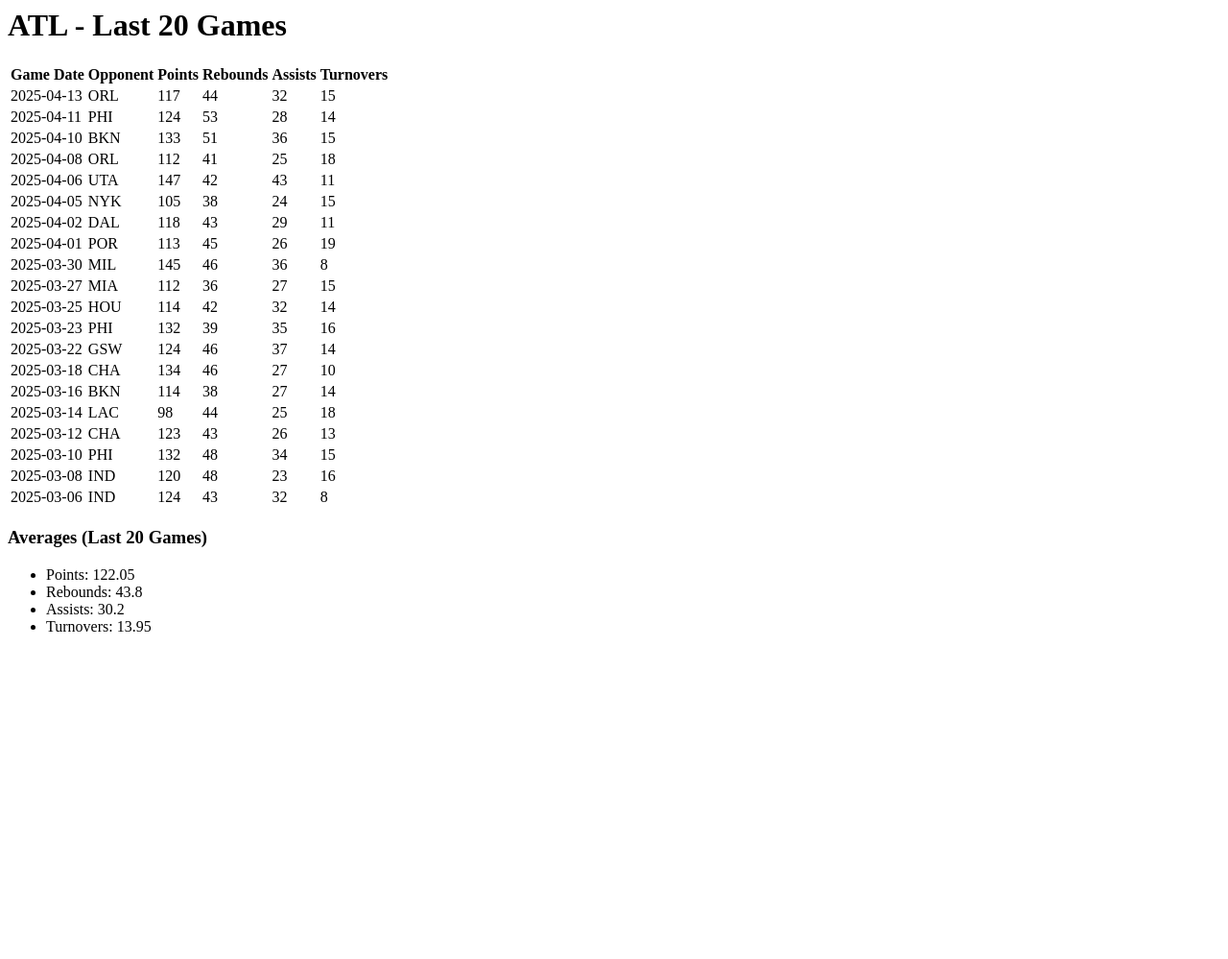
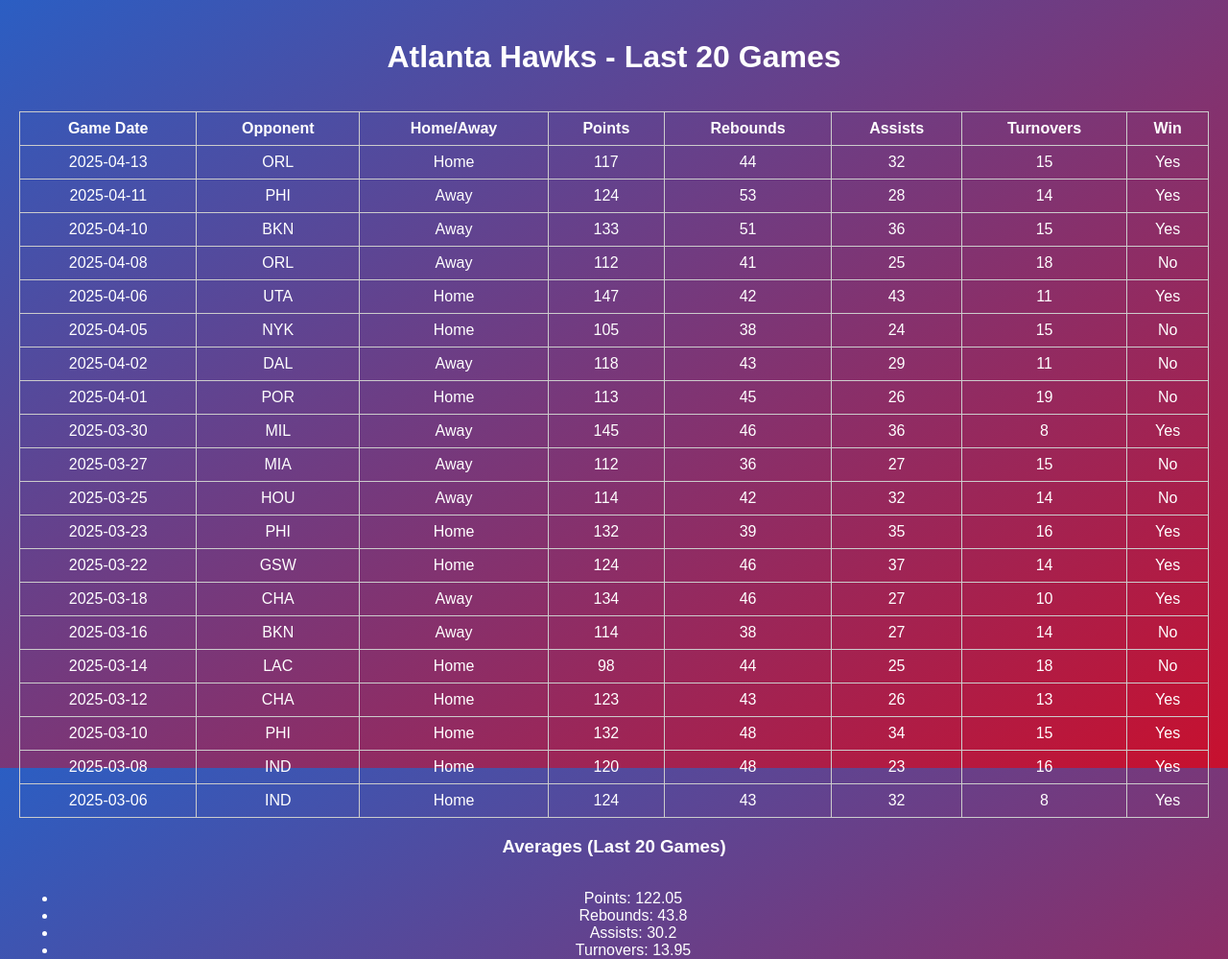
Before and after one commit to wespitia05/NBA_Predictor_Project, a Flask app: page /team/ATL in a window 1280 px wide. Shown: the whole page at 96% size. Before the commit the page ends 658 px from the top, so only its background shows below. Run offline with Flask 3, Linux system fonts and the light colour scheme.

Commit message:
cleaned up the table when displaying stats of selected team

```diff
--- a/app.py
+++ b/app.py
@@ -5,8 +5,6 @@ import os
 # creates the flask app
 app = Flask(__name__)
 
-# load our stats data
-df = pd.read_csv('nba_games_2020_to_2025.csv')
 # print(df.columns)
 
 # route for the homepage
@@ -27,6 +25,9 @@ def players_stats_page():
 # route for the teams statistics page
 @app.route('/team/<team_abbr>')
 def team_stats(team_abbr):
+    # load our stats data
+    df = pd.read_csv('nba_games_2020_to_2025.csv')
+
     # filter games for this team from the CSV
     team_games = df[df['TEAM ABBR'] == team_abbr.upper()]
 
@@ -36,15 +37,31 @@ def team_stats(team_abbr):
     # get the last 20 games (by date)
     recent_games = team_games.sort_values(by='GAME DATE', ascending=False).head(20)
 
+    # extract the team name from the first matching row
+    team_name = team_games.iloc[0]['TEAM NAME']
+
     # calculate averages
     avg_points = recent_games['POINTS'].mean()
     avg_rebounds = recent_games['REBOUNDS'].mean()
     avg_assists = recent_games['ASSISTS'].mean()
     avg_turnovers = recent_games['TURNOVERS'].mean()
 
+    # rename columns for clarity in html file
+    games = recent_games.rename(columns={
+        'GAME DATE': 'Game Date',
+        'OPP ABBR': 'Opponent',
+        'HOME/AWAY': 'Location',
+        'POINTS': 'Points',
+        'REBOUNDS': 'Rebounds',
+        'ASSISTS': 'Assists',
+        'TURNOVERS': 'Turnovers',
+        'WIN': 'Win'
+    })
+
     return render_template('team_stats.html',
+                           team_name=team_name,
                            team_abbr=team_abbr.upper(),
-                           games=recent_games.to_dict(orient='records'),
+                           games=games.to_dict(orient='records'),
                            avg_points=avg_points,
                            avg_rebounds=avg_rebounds,
                            avg_assists=avg_assists,
--- /dev/null
+++ b/static/teams_stats.css
@@ -0,0 +1,33 @@
+html, body {
+    height: 100%;
+    margin: 0;
+}
+
+/* overall page styling */
+body {
+    font-family: 'Jura', sans-serif;
+    display: flex;
+    flex-direction: column;
+    justify-content: space-between;
+    min-height: 100vh;
+    text-align: center;
+    background: linear-gradient(to bottom right, #2b5ec3, #c8102e);
+    background-repeat: no-repeat;
+    background-size: cover;
+    background-attachment: fixed;
+    color: #fff;
+    padding: 20px;
+    overflow-x: hidden;
+}
+
+table {
+    width: 100%;
+    border-collapse: collapse;
+    margin-top: 1rem;
+}
+
+th, td {
+    padding: 0.5rem;
+    text-align: center;
+    border: 1px solid #ccc;
+}
--- a/templates/team_stats.html
+++ b/templates/team_stats.html
@@ -1,25 +1,38 @@
-<h1>{{ team_abbr }} - Last 20 Games</h1>
-
+<!DOCTYPE html>
+<html lang="en">
+<head>
+    <meta charset="UTF-8">
+    <meta name="viewport" content="width=device-width, initial-scale=1.0">
+    <title>Team Stats Page</title>
+    <!-- link to the css file in static folder -->
+    <link rel="stylesheet" href="{{url_for('static', filename='teams_stats.css')}}">
+</head>
+<body>
+    <h1>{{ team_name }} - Last 20 Games</h1>
     <table>
         <thead>
             <tr>
                 <th>Game Date</th>
                 <th>Opponent</th>
+                <th>Home/Away</th>
                 <th>Points</th>
                 <th>Rebounds</th>
                 <th>Assists</th>
                 <th>Turnovers</th>
+                <th>Win</th>
             </tr>
         </thead>
         <tbody>
             {% for game in games %}
             <tr>
-      <td>{{ game['GAME DATE'] }}</td>
-      <td>{{ game['OPP ABBR'] }}</td>
-      <td>{{ game['POINTS'] }}</td>
-      <td>{{ game['REBOUNDS'] }}</td>
-      <td>{{ game['ASSISTS'] }}</td>
-      <td>{{ game['TURNOVERS'] }}</td>
+                <td>{{ game['Game Date'] }}</td>
+                <td>{{ game['Opponent'] }}</td>
+                <td>{{ game['Location'] }}</td>
+                <td>{{ game['Points'] }}</td>
+                <td>{{ game['Rebounds'] }}</td>
+                <td>{{ game['Assists'] }}</td>
+                <td>{{ game['Turnovers'] }}</td>
+                <td>{{ 'Yes' if game['Win'] == 1 else 'No' }}</td>
             </tr>
             {% endfor %}
         </tbody>
@@ -32,3 +45,6 @@
         <li>Assists: {{ avg_assists | round(2) }}</li>
         <li>Turnovers: {{ avg_turnovers | round(2) }}</li>
     </ul>
+
+</body>
+</html>
```
Also changed, not shown: 2 other files. Lines whose indentation alone changed are shown as unchanged.
